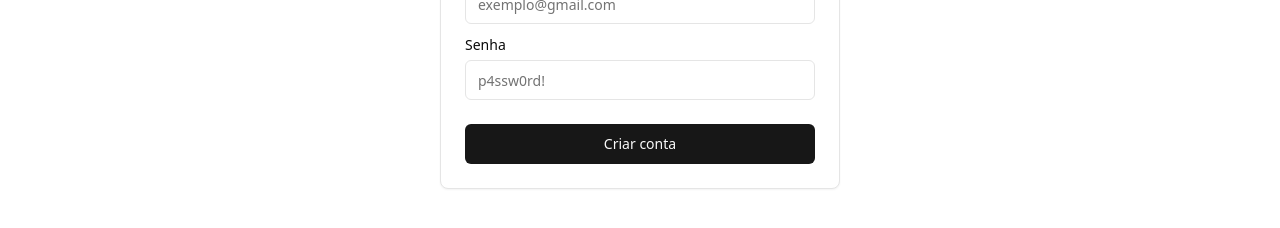
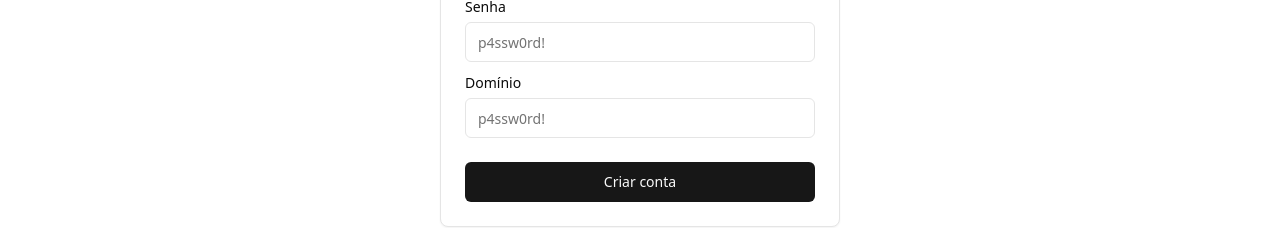
Before and after one commit to AntonioAndreDev/sistema-de-login-frontend, a Next.js app: page /register in a window 1280 px wide. Shown: the part 535-763 px from the top of the page. Built offline with nearby package versions, Linux system fonts and the light colour scheme; no server answers.

Commit message:
feat: inclui 'domínio' para register

```diff
--- a/app/api/users/route.ts
+++ b/app/api/users/route.ts
@@ -2,7 +2,7 @@ import { NextRequest, NextResponse } from "next/server";
 
 export async function POST(request: NextRequest) {
     const data = await request.json();
-    const { name, password, email } = data;
+    const { name, password, email, domain } = data;
     console.log({ name, password, email });
 
     const res = await fetch("http://localhost:3333/users", {
@@ -11,6 +11,7 @@ export async function POST(request: NextRequest) {
             name,
             email,
             password,
+            domain,
         }),
         headers: {
             "Content-Type": "application/json",
--- a/components/user-auth-register.tsx
+++ b/components/user-auth-register.tsx
@@ -18,6 +18,7 @@ interface IUser {
     name: string;
     password: string;
     email: string;
+    domain: string;
 }
 
 export default function UserAuthRegister({ className, ...props }: UserAuthFormProps) {
@@ -25,6 +26,7 @@ export default function UserAuthRegister({ className, ...props }: UserAuthFormPr
         name: "",
         password: "",
         email: "",
+        domain: "",
     });
     const [isLoading, setIsLoading] = useState(false);
     const { toast } = useToast();
@@ -85,6 +87,7 @@ export default function UserAuthRegister({ className, ...props }: UserAuthFormPr
             name: "",
             password: "",
             email: "",
+            domain: "",
         });
 
         setIsLoading(false);
@@ -162,6 +165,21 @@ export default function UserAuthRegister({ className, ...props }: UserAuthFormPr
                                         onChange={handleFormChange}
                                     />
                                 </div>
+                                <div className="space-y-1">
+                                    <Label htmlFor="domain">Domínio</Label>
+                                    <Input
+                                        data-testid="domain"
+                                        id="domain"
+                                        name="domain"
+                                        placeholder="p4ssw0rd!"
+                                        type="domain"
+                                        autoCapitalize="none"
+                                        autoComplete="none"
+                                        autoCorrect="off"
+                                        value={formData.domain}
+                                        onChange={handleFormChange}
+                                    />
+                                </div>
                             </CardContent>
                             <CardFooter>
                                 <Button className="w-full" disabled={isLoading}>
```
